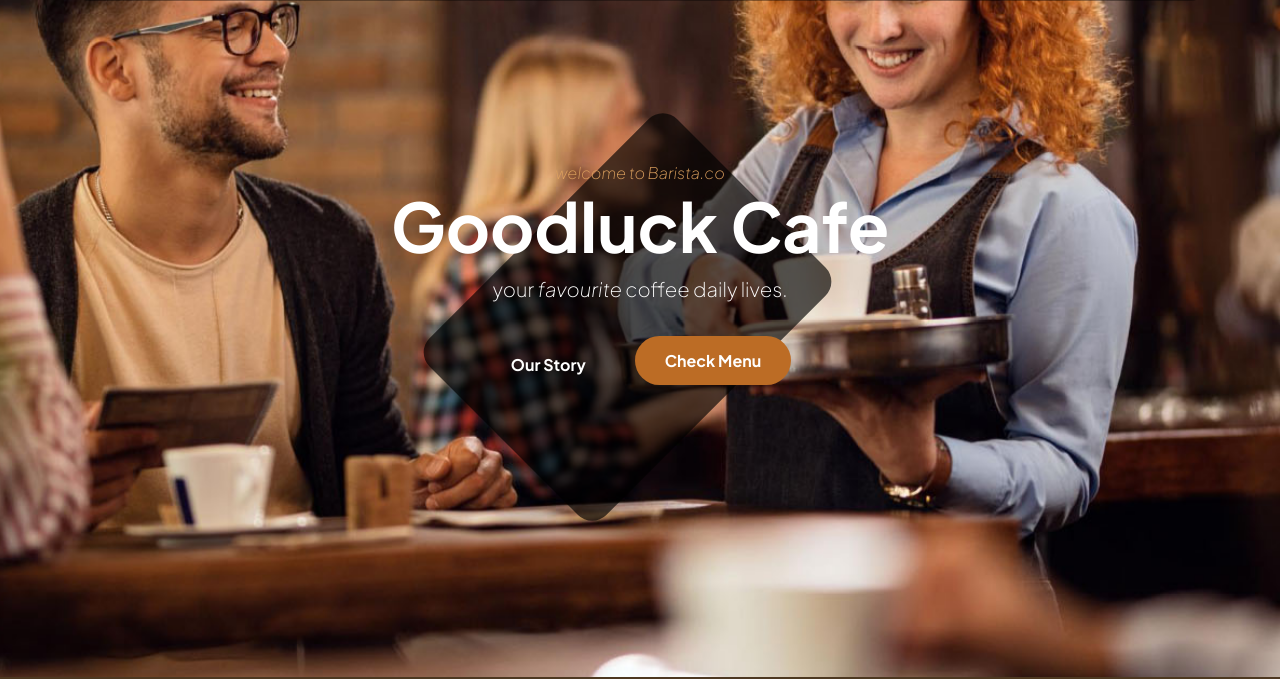
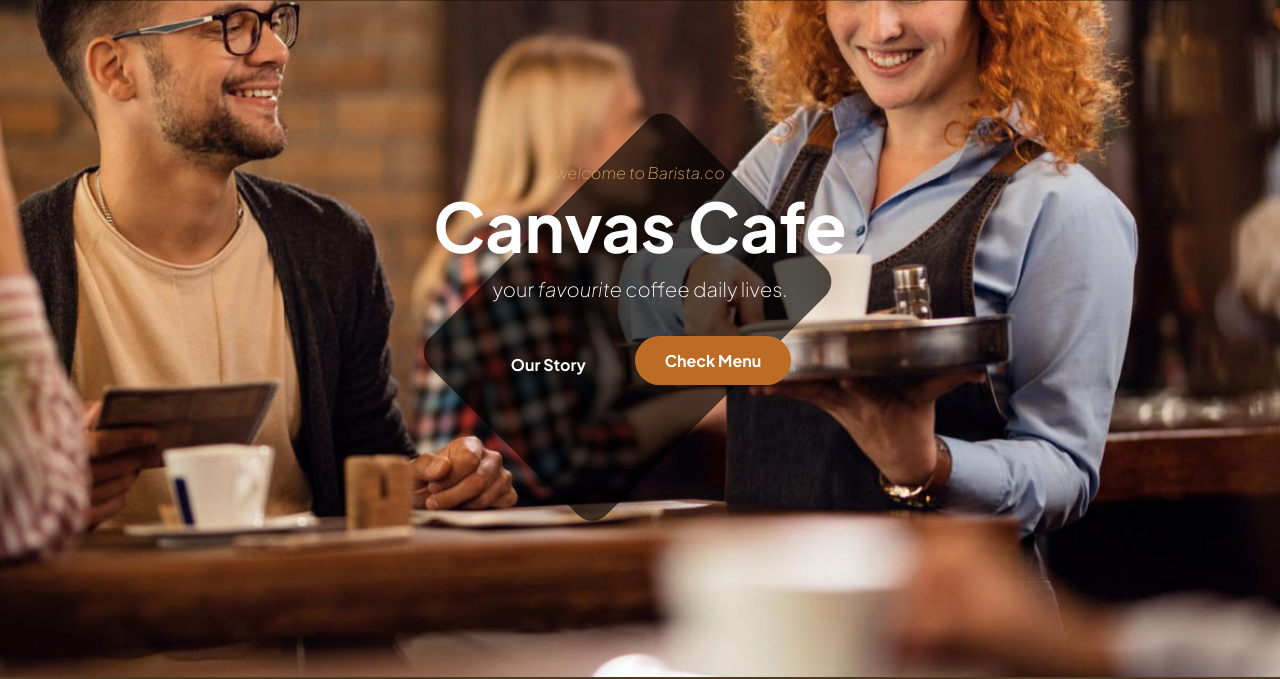
Before and after one commit to MadhuriChangan/DevOps-Project-Repository, a plain HTML site: page index.html in a window 1280 px wide. Shown: the part 123-802 px from the top of the page. Drawn offline with Linux system fonts and the light colour scheme.

Commit message:
Add file

```diff
--- a/index.html
+++ b/index.html
@@ -91,7 +91,7 @@ Bootstrap 5 HTML CSS Template
                             <div class="col-lg-6 col-12 mx-auto">
                                 <em class="small-text">welcome to Barista.co</em>
 
-                                <h1>Goodluck Cafe</h1>
+                                <h1>Canvas Cafe</h1>
 
                                 <p class="text-white mb-4 pb-lg-2">
                                     your <em>favourite</em> coffee daily lives.
```
